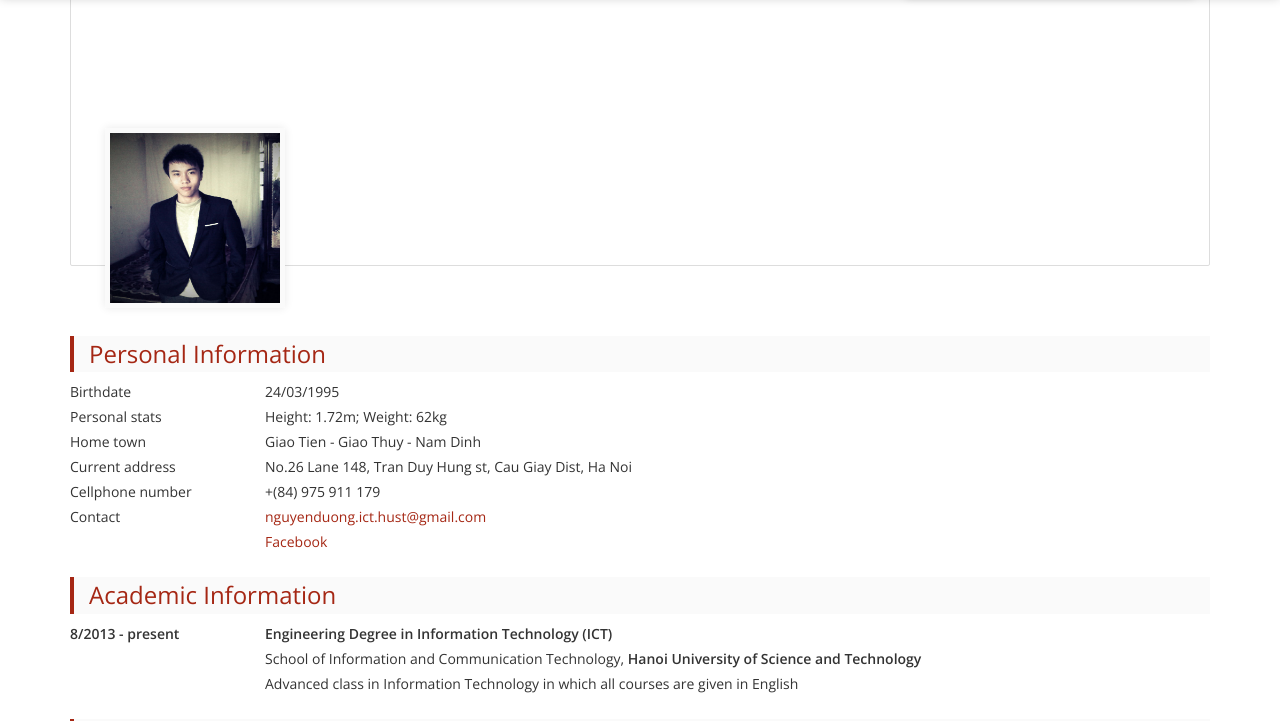
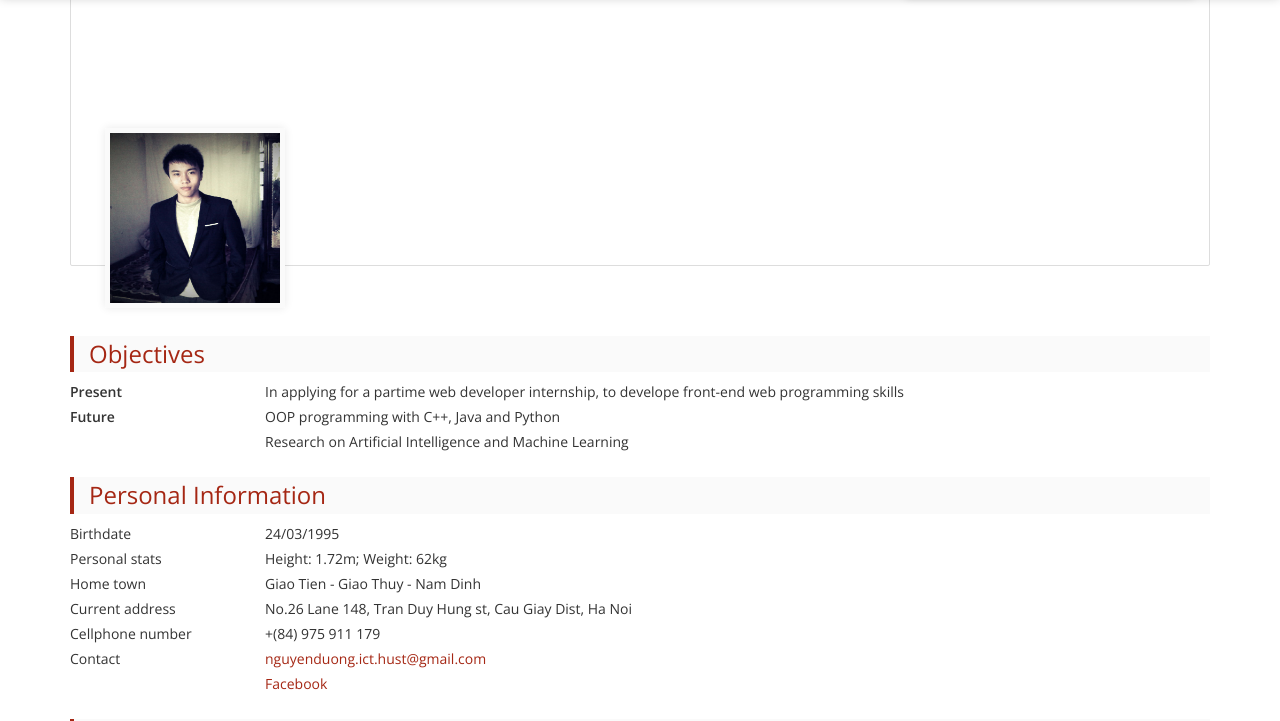
Before and after one commit to gsDuong/gsduong.github.io, a plain HTML site: page index.html in a window 1280 px wide. Shown: the part 67-788 px from the top of the page. Drawn offline with nearby package versions, Linux system fonts and the light colour scheme; files whose address does not match are found by name.

Commit message:
Update index.html

```diff
--- a/index.html
+++ b/index.html
@@ -51,6 +51,36 @@
 			</div>
 		</div> <!--end of header-->
 		<div class="main"> <!--Body-->
+			<section class="body-section">
+				<div class="section-title">
+					<h3 class="sec-name">Objectives</h3>
+				</div>
+				<div class="section-body">
+					<article class="item">
+						<div class="row">
+							<div class="col-md-2">
+								<div class="item-title">
+									<p>Present</p>
+								</div>
+							</div>
+							<div class="col-md-10">
+								<p>In applying for a partime web developer internship, to develope front-end web programming skills</p>
+							</div>
+						</div>
+						<div class="row">
+							<div class="col-md-2">
+								<div class="item-title">
+									<p>Future</p>
+								</div>
+							</div>
+							<div class="col-md-10">
+								<p>OOP programming with C++, Java and Python</p>
+								<p>Research on Artificial Intelligence and Machine Learning</p>
+							</div>
+						</div>
+					</article>
+				</div>
+			</section>
 			<section class="body-section" id="personal-info"> <!--personal info-->
 				<div class="section-title">
 					<h3 class="sec-name">Personal Information</h3>
```
